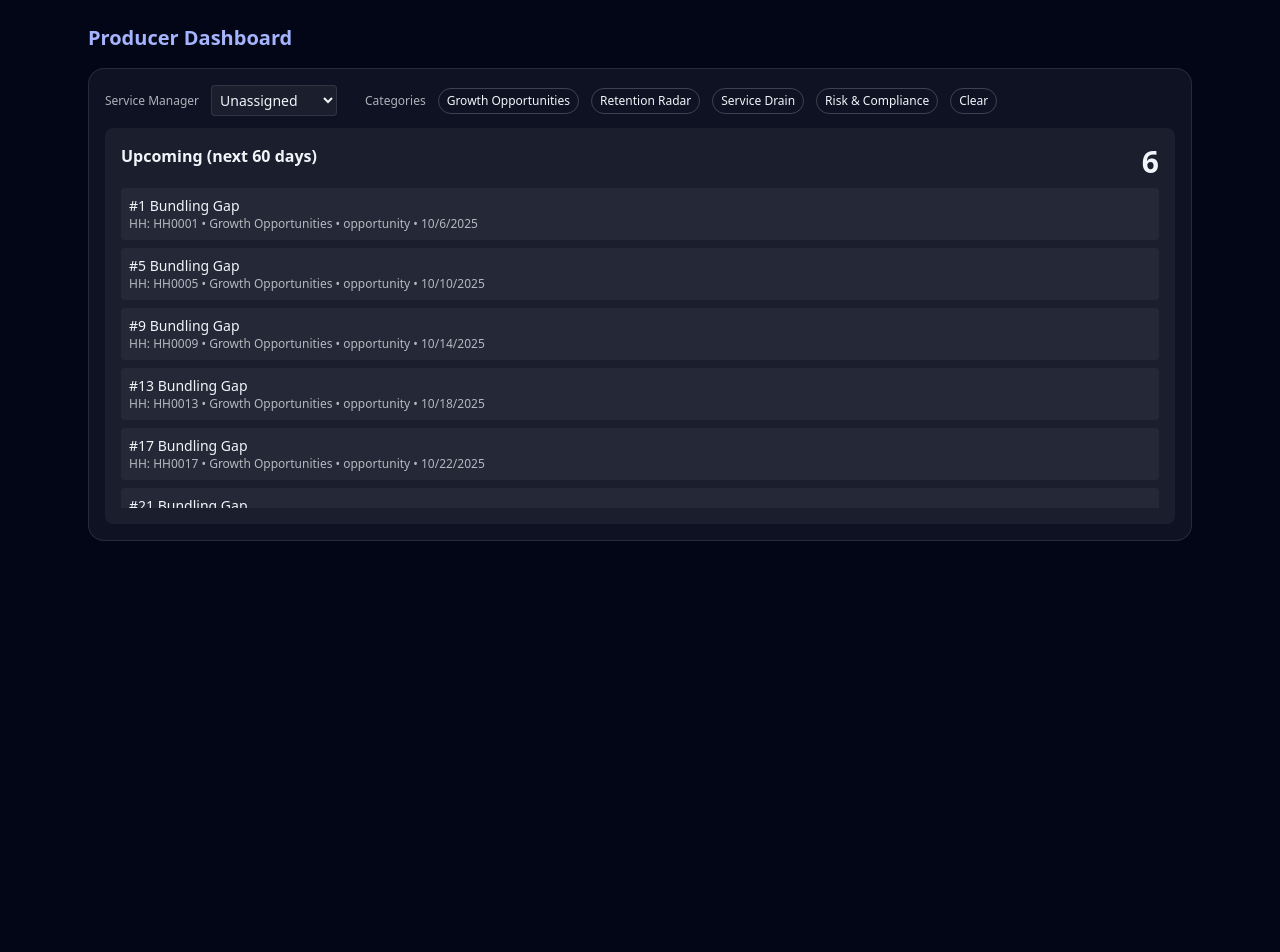
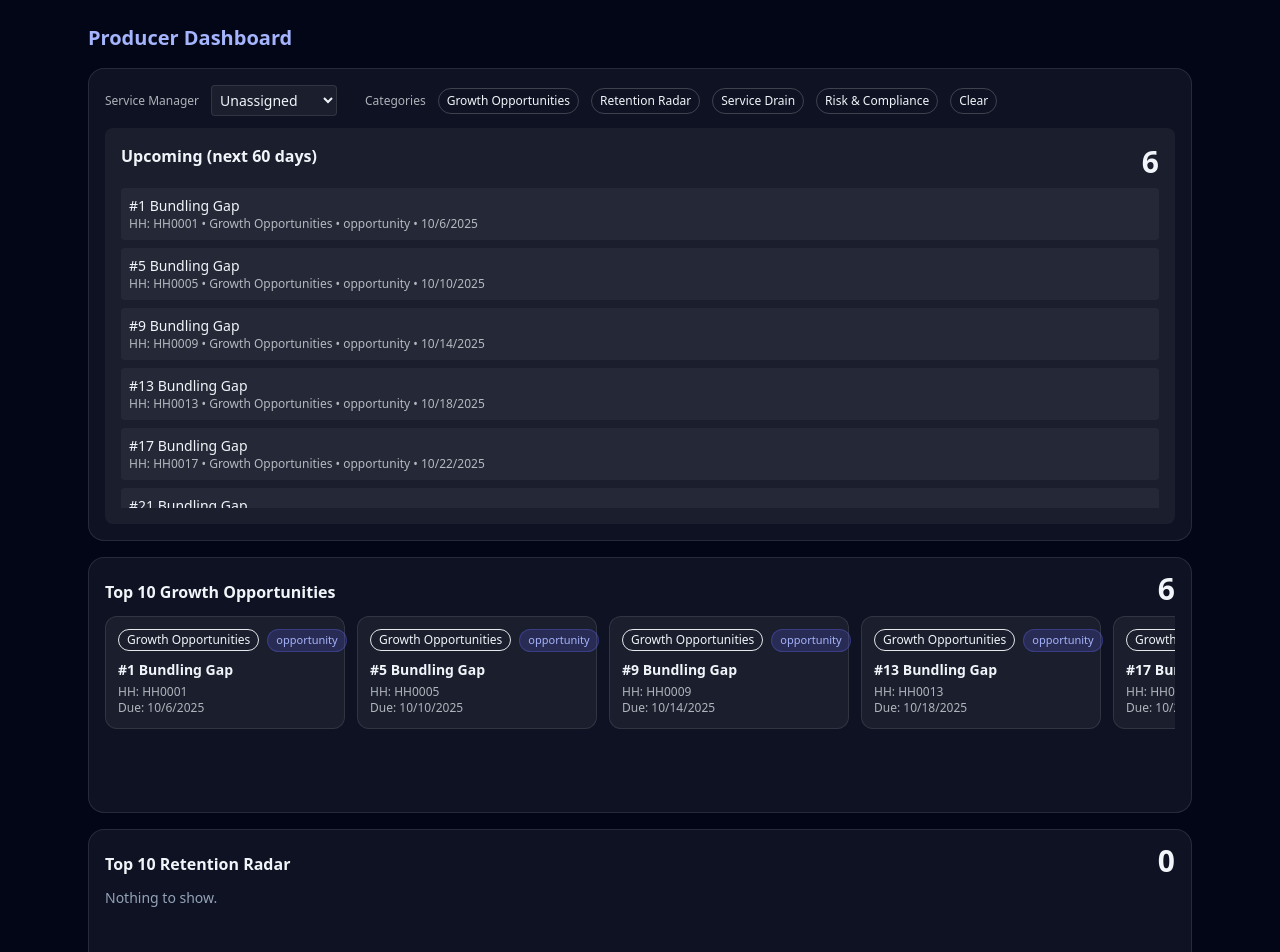
Before and after one commit to otter-spirit22/bundle_dashboards, a React (Vite) app: page /producer in a window 1280 px wide. Shown: the top 952 px of the page. Before the commit the page ends 800 px from the top, so only its background shows below. Built offline with nearby package versions, Linux system fonts and the light colour scheme.

Commit message:
Update Producer.tsx

```diff
--- a/src/pages/Producer.tsx
+++ b/src/pages/Producer.tsx
@@ -1,13 +1,16 @@
+// src/pages/Producer.tsx
 import React from "react";
 import type { UploadedRow, HeatmapInsight, InsightCategory } from "../types/insights";
+import HorizontalInsightCarousel from "../components/HorizontalInsightCarousel";
 
-// --- lightweight hooks that work before data is uploaded ---
+/** ---- lightweight hooks that work before data is uploaded ---- */
 function useRows(): UploadedRow[] {
-  return window.__BB_ROWS__ || [];
+  return (window as any).__BB_ROWS__ || [];
 }
 function useInsights(): HeatmapInsight[] {
-  if (Array.isArray(window.__BB_INSIGHTS__) && window.__BB_INSIGHTS__!.length) {
-    return window.__BB_INSIGHTS__!;
+  const w = window as any;
+  if (Array.isArray(w.__BB_INSIGHTS__) && w.__BB_INSIGHTS__!.length) {
+    return w.__BB_INSIGHTS__!;
   }
   // small fallback so page renders
   const demo: HeatmapInsight[] = Array.from({ length: 24 }).map((_, i) => {
@@ -33,8 +36,8 @@ function useInsights(): HeatmapInsight[] {
   return demo;
 }
 
-// sort: more urgent first, then nearest date
-const SEV_ORDER: HeatmapInsight["severity"][] = ["good", "opportunity", "warn", "urgent"];
+/** sort: most urgent first, then nearest date */
+const SEV_ORDER: HeatmapInsight["severity"][] = ["urgent", "warn", "opportunity", "good"];
 const sevRank = (s: HeatmapInsight["severity"]) => SEV_ORDER.indexOf(s);
 
 export default function Producer() {
@@ -52,7 +55,7 @@ export default function Producer() {
       const uniq = Array.from(
         new Set(
           rows
-            .map((r) => String(r[foundKey] ?? "").trim())
+            .map((r) => String((r as any)[foundKey] ?? "").trim())
             .filter((v) => v.length > 0)
         )
       );
@@ -79,8 +82,8 @@ export default function Producer() {
     const map = new Map<string, string>();
     if (foundKey) {
       rows.forEach((r) => {
-        const hh = String(r.household_id ?? "");
-        const mgr = String(r[foundKey] ?? "Unassigned");
+        const hh = String((r as any).household_id ?? "");
+        const mgr = String((r as any)[foundKey] ?? "Unassigned");
         if (hh) map.set(hh, mgr);
       });
     } else {
@@ -95,9 +98,10 @@ export default function Producer() {
     return map;
   }, [rows, insights, derivedManagers]);
 
+  // ---- Upcoming (next 60 days) list for the manager & category chips ----
   const upcoming = React.useMemo(() => {
     const today = new Date();
-    const end = new Date(today.getTime() + 60 * 24 * 60 * 60 * 1000); // next 60 days
+    const end = new Date(today.getTime() + 60 * 24 * 60 * 60 * 1000);
     return insights
       .filter(
         (i) =>
@@ -108,13 +112,51 @@ export default function Producer() {
           (hhToManager.get(String(i.household_id ?? "")) ?? "Unassigned") === manager
       )
       .sort((a, b) => {
-        const sv = sevRank(b.severity) - sevRank(a.severity);
+        // urgent->warn->opportunity->good
+        const sv = sevRank(a.severity) - sevRank(b.severity);
+        if (sv !== 0) return sv;
+        const ad = a.detection_date ? new Date(a.detection_date).getTime() : Number.MAX_SAFE_INTEGER;
+        const bd = b.detection_date ? new Date(b.detection_date).getTime() : Number.MAX_SAFE_INTEGER;
+        return ad - bd; // sooner first
+      });
+  }, [insights, hhToManager, manager, cats]);
+
+  // ---- Top 10 Growth & Retention for this manager (most urgent upcoming first) ----
+  const top10Growth = React.useMemo(() => {
+    const today = new Date();
+    return insights
+      .filter((i) => {
+        const owned = (hhToManager.get(String(i.household_id ?? "")) ?? "Unassigned") === manager;
+        const isFuture = i.detection_date ? new Date(i.detection_date) >= today : false;
+        return owned && i.category === "Growth Opportunities" && isFuture;
+      })
+      .sort((a, b) => {
+        const sv = sevRank(a.severity) - sevRank(b.severity);
         if (sv !== 0) return sv;
         const ad = a.detection_date ? new Date(a.detection_date).getTime() : Number.MAX_SAFE_INTEGER;
         const bd = b.detection_date ? new Date(b.detection_date).getTime() : Number.MAX_SAFE_INTEGER;
         return ad - bd;
-      });
-  }, [insights, hhToManager, manager, cats]);
+      })
+      .slice(0, 10);
+  }, [insights, hhToManager, manager]);
+
+  const top10Retention = React.useMemo(() => {
+    const today = new Date();
+    return insights
+      .filter((i) => {
+        const owned = (hhToManager.get(String(i.household_id ?? "")) ?? "Unassigned") === manager;
+        const isFuture = i.detection_date ? new Date(i.detection_date) >= today : false;
+        return owned && i.category === "Retention Radar" && isFuture;
+      })
+      .sort((a, b) => {
+        const sv = sevRank(a.severity) - sevRank(b.severity);
+        if (sv !== 0) return sv;
+        const ad = a.detection_date ? new Date(a.detection_date).getTime() : Number.MAX_SAFE_INTEGER;
+        const bd = b.detection_date ? new Date(b.detection_date).getTime() : Number.MAX_SAFE_INTEGER;
+        return ad - bd;
+      })
+      .slice(0, 10);
+  }, [insights, hhToManager, manager]);
 
   return (
     <div className="mx-auto max-w-6xl p-6 space-y-4">
@@ -160,7 +202,7 @@ export default function Producer() {
           </button>
         </div>
 
-        {/* Count + list */}
+        {/* Count + list (Upcoming) */}
         <div className="rounded-lg bg-white/5 p-4">
           <div className="mb-2 flex items-start justify-between">
             <div className="font-semibold">Upcoming (next 60 days)</div>
@@ -170,8 +212,8 @@ export default function Producer() {
           <div className="max-h-80 overflow-auto space-y-2">
             {upcoming.map((it, idx) => (
               <a
-                key={idx}
-                href={`/household?hh=${encodeURIComponent(it.household_id || "")}&id=${it.id}`}
+                key={`${it.household_id ?? ""}-${it.id}-${idx}`}
+                href={`/household?hh=${encodeURIComponent(it.household_id ?? "")}&id=${it.id}`}
                 className="block rounded bg-white/5 p-2 hover:bg-white/10"
               >
                 <div className="text-sm font-medium">
@@ -189,6 +231,17 @@ export default function Producer() {
           </div>
         </div>
       </div>
+
+      {/* ---- Top 10 horizontal carousels ---- */}
+      <HorizontalInsightCarousel
+        title="Top 10 Growth Opportunities"
+        items={top10Growth}
+      />
+
+      <HorizontalInsightCarousel
+        title="Top 10 Retention Radar"
+        items={top10Retention}
+      />
     </div>
   );
 }
```
